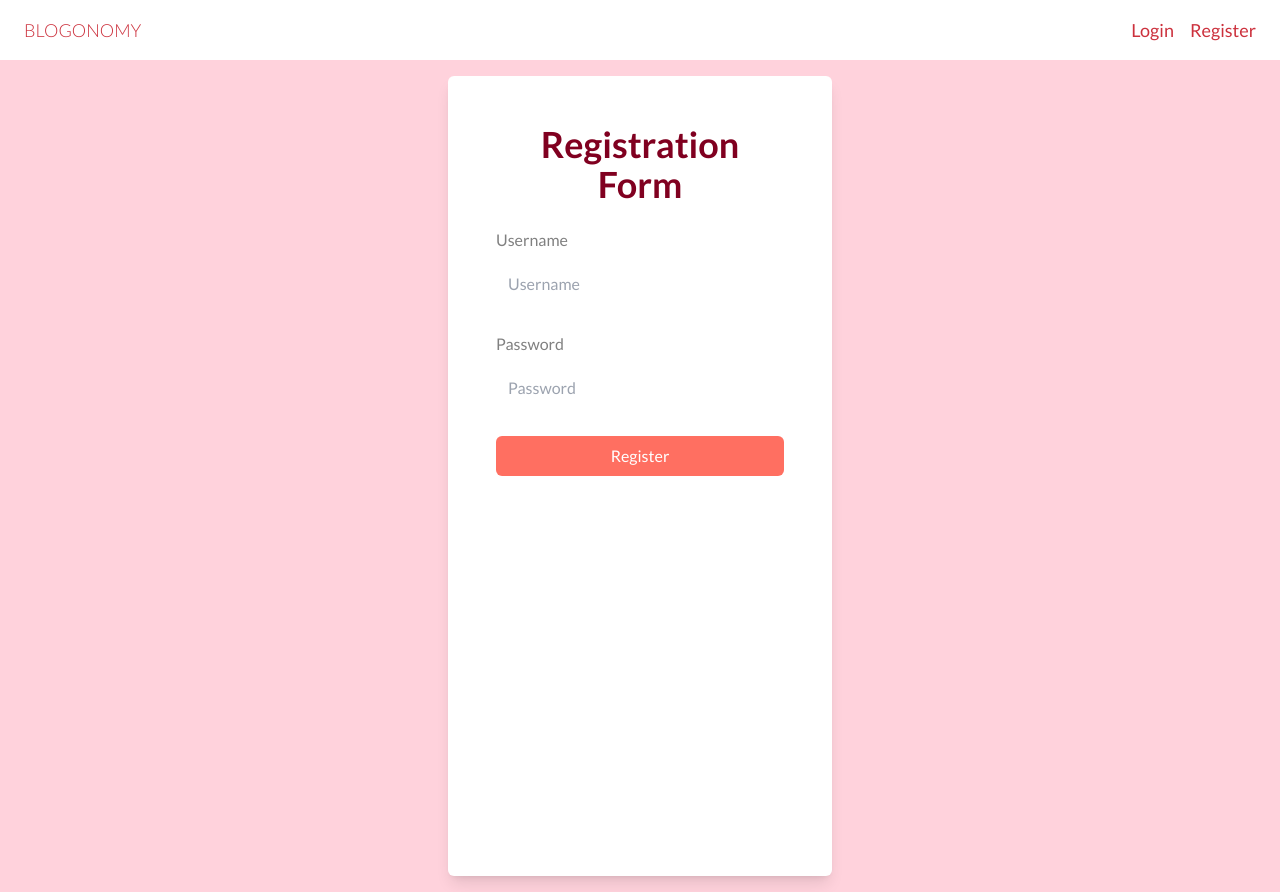
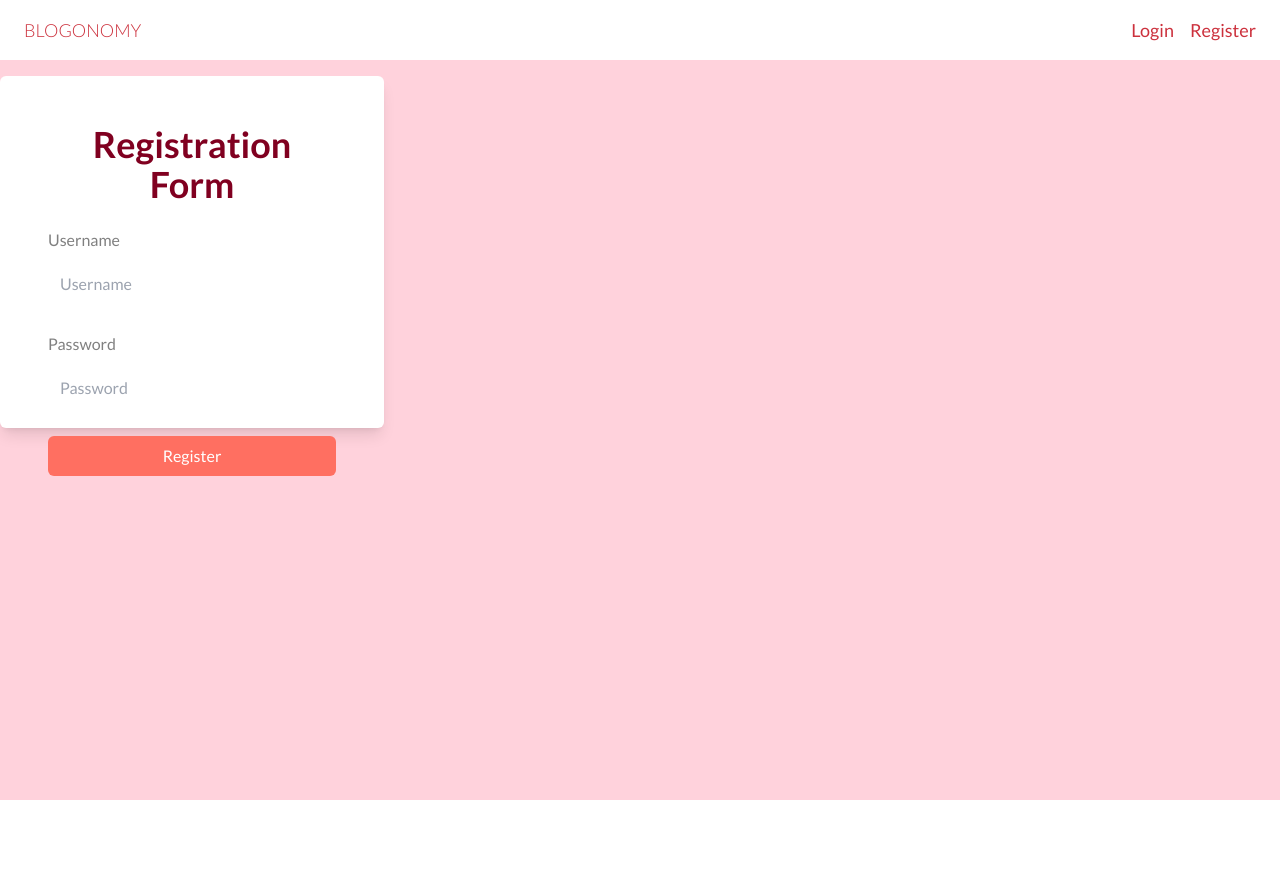
Before and after one commit to NKumar1612/blogonomy, a React (Vite) app in the folder frontend/: page /register in a window 1280 px wide. After the commit the page ends 800 px from the top, so only its background shows below. Built offline with nearby package versions, Linux system fonts and the light colour scheme; no server answers; a web font is replaced by a local one.

Commit message:
register and login pages.

```diff
--- a/frontend/src/pages/LoginPage.jsx
+++ b/frontend/src/pages/LoginPage.jsx
@@ -35,10 +35,10 @@ export const LoginPage = () => {
   }
 
   return (
-    <main className="flex flex-col items-center justify-center min-h-screen  w-screen gap-y-6 p-4">
+    <main className="flex flex-col items-center justify-center h-96  w-96 gap-y-6 p-4">
       <form
         onSubmit={login}
-        className="bg-soft-white p-10 sm:p-12 rounded-md shadow-lg min-h-screen  w-screen sm:w-96 space-y-6"
+        className="bg-soft-white p-10 sm:p-12 rounded-md shadow-lg h-full w-full sm:w-96 space-y-6"
       >
         <h1 className="text-3xl md:text-4xl font-bold text-deep-burgundy mb-4 text-center">
           Login Form
--- a/frontend/src/pages/RegisterPage.jsx
+++ b/frontend/src/pages/RegisterPage.jsx
@@ -22,10 +22,10 @@ export const RegisterPage = () => {
   }
 
   return (
-    <main className="flex flex-col items-center justify-center min-h-screen  w-screen gap-y-6 p-4">
+    <main className="flex flex-col items-center justify-center h-96  w-96 gap-y-6 p-4">
       <form
         onSubmit={register}
-        className="bg-soft-white p-10 sm:p-12 rounded-md shadow-lg w-full sm:w-96 min-h-screen space-y-6"
+        className="bg-soft-white p-10 sm:p-12 rounded-md shadow-lg w-full sm:w-96 h-full space-y-6"
       >
         <h1 className="text-3xl md:text-4xl font-bold text-deep-burgundy mb-4 text-center">
           Registration Form
```
